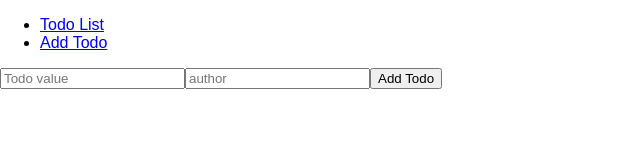
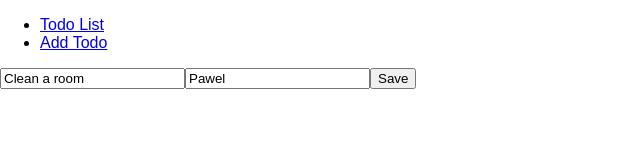
Before and after one commit to czikarito/react-todo-list, a React (Create React App) app: page /todo/1 in a window 1280 px wide. Shown: the top 160 px of the page, without its empty margins (0-640 px from the left). Built offline with nearby package versions, Linux system fonts and the light colour scheme.

Commit message:
todo edit form

```diff
--- a/package.json
+++ b/package.json
@@ -4,6 +4,7 @@
   "private": true,
   "dependencies": {
     "formik": "^1.5.8",
+    "lodash": "^4.17.15",
     "react": "^16.8.6",
     "react-dom": "^16.8.6",
     "react-redux": "7.0.3",
--- a/src/components/Todo/TodoForm.jsx
+++ b/src/components/Todo/TodoForm.jsx
@@ -1,12 +1,9 @@
 import React, { Component } from 'react'
-import { addTodo } from '../../redux/actions/todoContainerActions';
-import { connect } from "react-redux";
 import { Formik, Form, Field, ErrorMessage } from 'formik';
 import * as Yup from 'yup';
-import { withRouter } from 'react-router-dom'
 
 const TodoFormSchema = Yup.object().shape({
-  value: Yup.string()
+  title: Yup.string()
     .max(50, "too long")
     .required("required"),
   author: Yup.string()
@@ -14,29 +11,25 @@ const TodoFormSchema = Yup.object().shape({
   .required("required"),
 })
 
-class TodoForm extends Component {
-  render() {
+const TodoForm = ({ onSave, initialValues }) => {
   return (
     <div>
       <Formik
-          initialValues={{
-            value: "",
-            author: ""
-          }}
+        initialValues={initialValues}
         validationSchema={TodoFormSchema}
         onSubmit={(values, { resetForm }) => {
-            this.props.addTodo(values);
+          onSave(values);
           resetForm();
         }}
       >
 
       {({ errors, touched }) => (
         <Form>
-            <Field placeholder="Todo value" name="value" />
-            {errors.value && touched.value ? <div>{errors.value}</div> : null}
+          <Field placeholder="Todo title" name="title" />
+          {errors.title && touched.title ? <div>{errors.title}</div> : null}
           <Field placeholder="author" name="author" />
           {errors.author && touched.author ? <div>{errors.author}</div> : null}
-            <button type="submit">Add Todo</button>
+          <button type="submit">Save</button>
         </Form>
       )}
 
@@ -44,14 +37,12 @@ class TodoForm extends Component {
   </div>
   )
 }
-}
 
-const mapDispatchToProps = dispatch => {
-  return {
-    addTodo: data => {
-      dispatch(addTodo(data));
-    }
+TodoForm.defaultProps = {
+  initialValues: {
+    title: "",
+    author: ""
   }
 }
 
-export default withRouter(connect(null, mapDispatchToProps)(TodoForm));
+export default TodoForm;
--- a/src/redux/actionTypes.js
+++ b/src/redux/actionTypes.js
@@ -1,3 +1,4 @@
 export const GET_TODOS="GET_TODOS";
 export const ADD_TODO = 'ADD_TODO';
 export const COMPLETE_TODO = 'COMPLETE_TODO'
+export const EDIT_TODO = 'EDIT_TODO';
--- a/src/redux/actions/todoContainerActions.js
+++ b/src/redux/actions/todoContainerActions.js
@@ -1,4 +1,4 @@
-import { ADD_TODO, COMPLETE_TODO } from "../actionTypes";
+import { ADD_TODO, COMPLETE_TODO, EDIT_TODO } from "../actionTypes";
 
 export const addTodo = data => {
   return {
@@ -18,3 +18,10 @@ export const completeTodo = (id) => {
     id: id
   }
 };
+
+export const editTodo = item => {
+  return {
+    type: EDIT_TODO,
+    payload: item
+  }
+}
--- a/src/redux/reducers/todos.js
+++ b/src/redux/reducers/todos.js
@@ -1,4 +1,4 @@
-import { ADD_TODO, COMPLETE_TODO } from "../actionTypes";
+import { ADD_TODO, COMPLETE_TODO, EDIT_TODO } from "../actionTypes";
 
 const initialState = {
   todos: [
@@ -42,6 +42,18 @@ export default (state = initialState, action) => {
         ...state,
         todos: editedTodos
       }
+
+    case EDIT_TODO:
+      const { payload: { id, title, author } } = action;
+      const newTodos = state.todos.map(item =>
+        item.id === id ? { ...item, title, author } : item
+      );
+
+      return {
+        ...state,
+        todos: newTodos
+      }
+
   default:
     return state
   }
--- /dev/null
+++ b/src/redux/selectors/todo.js
@@ -0,0 +1,3 @@
+export const getTodo = (state, id) => {
+  return state.todos.find(item => item.id === parseInt(id));
+}
--- a/src/screens/Root.jsx
+++ b/src/screens/Root.jsx
@@ -2,7 +2,8 @@ import React from 'react';
 import { Provider } from 'react-redux';
 import { BrowserRouter as Router, Route, Link, Switch } from 'react-router-dom';
 import ScreensTodoList from './Todo/List';
-import ScreensTodoForm from './Todo/Form';
+import ScreensTodoEdit from './Todo/Edit';
+import ScreensTodoAdd from './Todo/Add';
 
 const ScreensRoot = ({ store }) => (
   <Provider store={store}>
@@ -21,8 +22,8 @@ const ScreensRoot = ({ store }) => (
       </div>
       <Switch>
         <Route exact path="/" component={ScreensTodoList} />
-        <Route path="/todo/add" component={ScreensTodoForm} />
-        <Route path="/todo/:id" component={ScreensTodoForm} />
+        <Route path="/todo/add" component={ScreensTodoAdd} />
+        <Route path="/todo/:id" component={ScreensTodoEdit} />
       </Switch>
     </Router>
   </Provider>
--- /dev/null
+++ b/src/screens/Todo/Add.jsx
@@ -0,0 +1,28 @@
+import React, { PureComponent } from 'react'
+import { withRouter } from 'react-router-dom'
+import { connect } from 'react-redux';
+
+import { addTodo } from '../../redux/actions/todoContainerActions';
+import TodoForm from '../../components/Todo/TodoForm';
+
+class ScreensTodoAdd extends PureComponent {
+  handleSave = (data) => {
+    this.props.addTodo(data);
+  }
+
+  render() {
+    return (
+      <TodoForm onSave={this.handleSave}/>
+    )
+  }
+}
+
+const mapDispatchToProps = dispatch => {
+  return {
+    addTodo: data => {
+      dispatch(addTodo(data));
+    }
+  }
+}
+
+export default withRouter(connect(null, mapDispatchToProps)(ScreensTodoAdd));
--- /dev/null
+++ b/src/screens/Todo/Edit.jsx
@@ -0,0 +1,36 @@
+import React, { PureComponent } from 'react'
+import { withRouter } from 'react-router-dom'
+import { connect } from 'react-redux';
+
+
+import TodoForm from '../../components/Todo/TodoForm';
+import { getTodo } from '../../redux/selectors/todo';
+import { editTodo } from '../../redux/actions/todoContainerActions';
+
+
+
+export class ScreensTodoEdit extends PureComponent {
+  handleSave = (data) => {
+    this.props.editTodo(data);
+  }
+  render() {
+    return (
+      <TodoForm initialValues={this.props.item} onSave={this.handleSave}/>
+    )
+  }
+}
+
+const mapStateToProps = (state, props) => ({
+  item: getTodo(state, props.match.params.id)
+})
+
+const mapDispatchToProps = dispatch => {
+  return {
+    editTodo: data => {
+      dispatch(editTodo(data));
+    }
+  }
+}
+
+
+export default withRouter(connect(mapStateToProps, mapDispatchToProps)(ScreensTodoEdit));
--- a/src/screens/Todo/Form.jsx
+++ /dev/null
@@ -1,9 +0,0 @@
-import React from 'react';
-
-import TodoForm from '../../components/Todo/TodoForm';
-
-const ScreensTodoForm = ({ match: { params } }) => {
-  return <TodoForm id={params.id} />;
-};
-
-export default ScreensTodoForm;
```
Also changed, not shown: 1 other file (tests, documents, lock files or other folders). Lines whose indentation alone changed are shown as unchanged.
